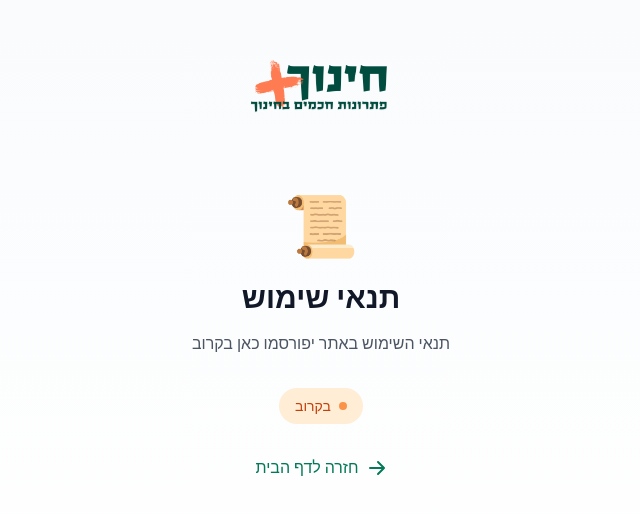
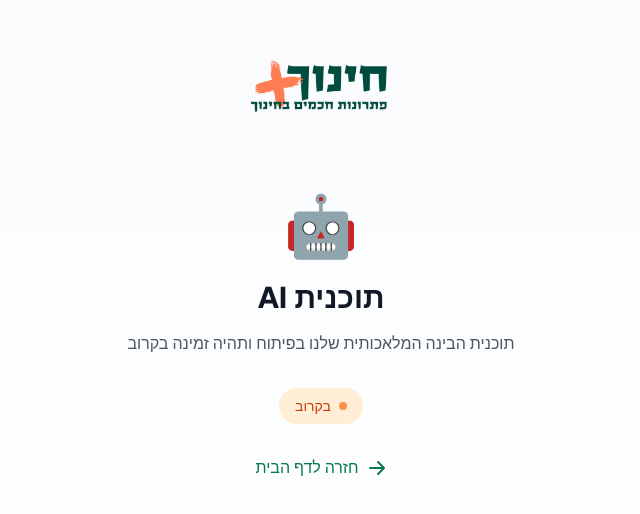
Before and after one commit to Moti-Eli/edu-plus, a Next.js app: page /programs/ai in a window 1280 px wide. Shown: the part 154-668 px from the top of the page, without its empty margins (319-959 px from the left). Built offline with nearby package versions, Linux system fonts and the light colour scheme.

Commit message:
Fix portal dynamic rendering

```diff
--- a/app/portal/page.tsx
+++ b/app/portal/page.tsx
@@ -3,7 +3,7 @@ import { createClient } from "@/lib/supabase/server";
 import Link from "next/link";
 import Image from "next/image";
 
-export const dynamic = 'force-dynamic';
+
 
 export default async function PortalPage() {
   const supabase = await createClient();
--- a/app/programs/ai/page.tsx
+++ b/app/programs/ai/page.tsx
@@ -1,11 +1,11 @@
 import { ComingSoon } from "@/components/coming-soon";
 
-export default function TermsPage() {
+export default function AIProgramPage() {
   return (
     <ComingSoon
-      title="תנאי שימוש"
-      description="תנאי השימוש באתר יפורסמו כאן בקרוב"
-      icon="📜"
+      title="תוכנית AI"
+      description="תוכנית הבינה המלאכותית שלנו בפיתוח ותהיה זמינה בקרוב"
+      icon="🤖"
     />
   );
 }
```
